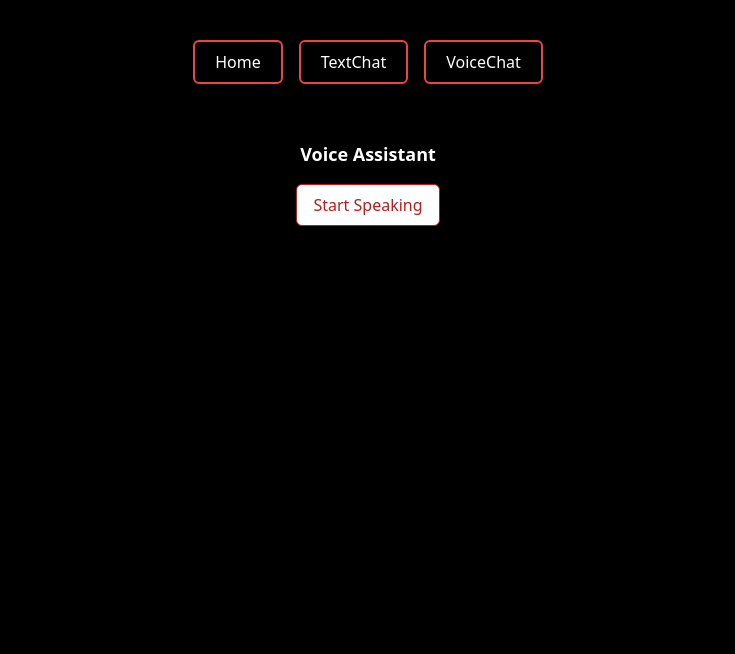
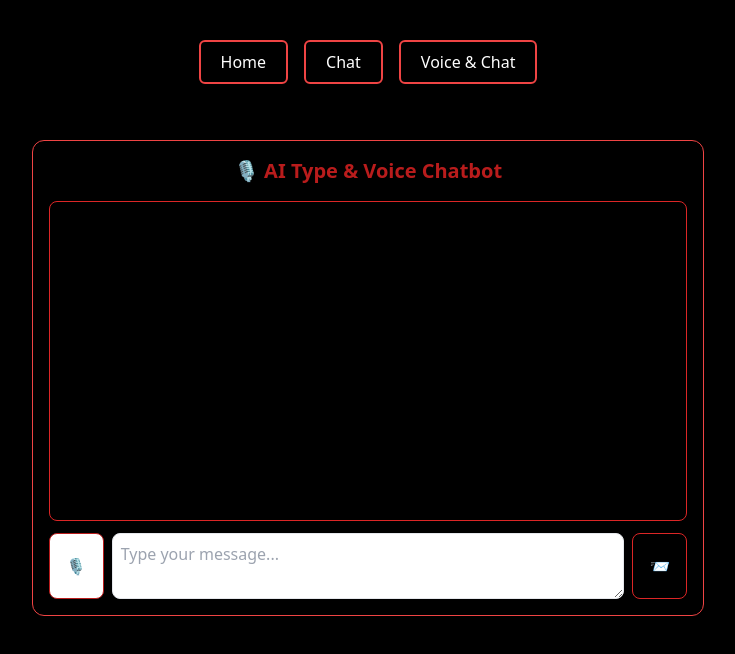
Before and after one commit to Muhammad-Bilal-Hussain/chatbot, a Next.js app: page /Voice in a window 1280 px wide. Shown: the top 654 px of the page, without its empty margins (272-1007 px from the left). Built offline with nearby package versions, Linux system fonts and the light colour scheme.

Commit message:
code update

```diff
--- a/src/app/Voice/page.tsx
+++ b/src/app/Voice/page.tsx
@@ -1,117 +1,201 @@
 "use client";
-import { useState } from "react";
+import { useState, useEffect, useRef } from "react";
 
-type SpeechRecognitionEventType = {
-  results: SpeechRecognitionResultList;
+// ✅ Define Speech Recognition Interface
+type SpeechRecognitionType = {
+  start: () => void;
+  stop: () => void;
+  continuous: boolean;
+  interimResults: boolean;
+  lang: string;
+  onresult: ((event: SpeechRecognitionEvent) => void) | null;
+  onend: (() => void) | null;
+  onerror: ((event: SpeechRecognitionError) => void) | null;
 };
 
-const Voice = () => {
-  const [text, setText] = useState(""); // Recognized text
-  const [reply, setReply] = useState(""); // AI ka response
-  const [isListening, setIsListening] = useState(false);
-  const [speech, setSpeech] = useState<SpeechSynthesisUtterance | null>(null);
+// ✅ Global Window Interface Update
+declare global {
+  interface Window {
+    SpeechRecognition?: new () => SpeechRecognitionType;
+    webkitSpeechRecognition?: new () => SpeechRecognitionType;
+  }
 
-  // ✅ Speech Recognition Setup
-  const recognition = new ((window as any).SpeechRecognition || (window as any).webkitSpeechRecognition)();
-  recognition.continuous = true; // 🟢 Continuous listening enable
-  recognition.interimResults = false;
-  recognition.lang = "en-US";
+  interface SpeechRecognitionEvent extends Event {
+    results: SpeechRecognitionResultList;
+  }
+
+  interface SpeechRecognitionError extends Event {
+    error: string;
+  }
+}
+
+export default function VoiceChatBot() {
+  const [message, setMessage] = useState(""); // Current input message
+  const [chatHistory, setChatHistory] = useState<{ role: string; text: string }[]>([]);
+  const [isListening, setIsListening] = useState(false); // Mic status
+  const [loading, setLoading] = useState(false); // AI response loading status
+  const chatContainerRef = useRef<HTMLDivElement>(null);
+  const recognitionRef = useRef<SpeechRecognitionType | null>(null);
+  const spokenTextRef = useRef<string>(""); // Variable to hold spoken text
+
+  // ✅ Initialize Speech Recognition
+  useEffect(() => {
+    if (typeof window !== "undefined") {
+      const SpeechRecognitionAPI = window.SpeechRecognition || window.webkitSpeechRecognition;
+      if (SpeechRecognitionAPI) {
+        recognitionRef.current = new SpeechRecognitionAPI();
+        recognitionRef.current.continuous = false; // Single speech
+        recognitionRef.current.interimResults = false;
+        recognitionRef.current.lang = "en-US";
+
+        recognitionRef.current.onresult = (event: SpeechRecognitionEvent) => {
+          spokenTextRef.current = event.results[0][0].transcript.trim(); // Extract speech text
+          setMessage(spokenTextRef.current); // Save spoken text in state
+          recognitionRef.current?.stop();
+        };
+
+        recognitionRef.current.onend = () => {
+          setIsListening(false);
+          if (spokenTextRef.current.trim()) {
+            sendMessage(spokenTextRef.current); // Send message automatically after speech input
+          }
+        };
+
+        recognitionRef.current.onerror = (event: SpeechRecognitionError) => {
+          console.error("Speech recognition error:", event.error);
+          setIsListening(false);
+        };
+      }
+    }
+
+    return () => {
+      recognitionRef.current?.stop();
+    };
+  }, []);
 
   // ✅ Start Listening Function
   const startListening = () => {
+    if (recognitionRef.current) {
       setIsListening(true);
-    setText(""); // Reset text before new recognition
-    recognition.start();
+      recognitionRef.current.start();
+    }
   };
 
-  let spokenText = ""; // Define spokenText in the outer scope
+  // ✅ Function to Send Message (Either Voice or Text)
+  const sendMessage = async (inputMessage?: string) => {
+    const finalMessage = inputMessage || message.trim();
+    if (!finalMessage) return;
 
-  // ✅ Speech Recognition Event Handling
-  recognition.onresult = async (event: SpeechRecognitionEventType) => {
-    spokenText = "";
-    for (let i = 0; i < event.results.length; i++) {
-      spokenText += event.results[i][0].transcript.trim() + " ";
-    }
-    setText(spokenText.trim()); // Save full speech text
+    setLoading(true);
 
-    // ✅ Jab user bolna band kare to recognition stop ho
-    setTimeout(() => {
-      recognition.stop();
-    }, 2000); // 2 sec tak silence detect karega
-  };
+    // Add user message to chat
+    const newChat = [...chatHistory, { role: "user", text: finalMessage }];
+    setChatHistory(newChat);
+    setMessage("");
 
-  // ✅ Speech Recognition Stopped / End Handling
-  recognition.onend = async () => {
-    setIsListening(false); // Listening ko reset karo
-
-    if (!text.trim()) {
-      setReply("I didn't hear anything.");
-      return;
-    }
-
-    // ✅ AI Response lene ke liye API request bhejna
     try {
-      const response = await fetch("/api/chat", {
+      const res = await fetch("/api/chat", {
         method: "POST",
         headers: { "Content-Type": "application/json" },
         body: JSON.stringify({
-          systemMessage: "You are a helpful AI assistant. Answer clearly and correctly.",
-          chatHistory: [
-            { role: "user", text: spokenText }
-          ]
+          chatHistory: [...chatHistory, { role: "user", text: finalMessage }],
         }),
       });
 
-      const data = await response.json();
-      if (data.reply) {
-        setReply(data.reply);
-        speakText(data.reply); // 🗣️ AI ka jawab bolwana
-      } else {
-        setReply("No response from AI.");
+      const data = await res.json();
+
+      // Clean response & update chat
+      const cleanResponse = data.reply.replace(/<\/?[^>]+(>|$)/g, "").trim();
+      setChatHistory([...newChat, { role: "ai", text: cleanResponse }]);
+      speakText(cleanResponse); // 🗣️ Speak the AI response
+    } catch {
+      setChatHistory([...newChat, { role: "ai", text: "❌ Failed to fetch response" }]);
     }
-    } catch (error) {
-      console.error("Error fetching AI response:", error);
-      setReply("Error getting response.");
+    setLoading(false);
+  };
+
+  // ✅ Function to Speak AI Response
+  const speakText = (text: string) => {
+    const utterance = new SpeechSynthesisUtterance(text);
+    utterance.lang = "en-US";
+    window.speechSynthesis.speak(utterance);
+  };
+
+  // ✅ Scroll to latest message
+  useEffect(() => {
+    if (chatContainerRef.current) {
+      chatContainerRef.current.scrollTop = chatContainerRef.current.scrollHeight;
+    }
+  }, [chatHistory]);
+
+  // ✅ Handle Enter key for sending text
+  const handleKeyDown = (e: React.KeyboardEvent<HTMLTextAreaElement>) => {
+    if (e.key === "Enter" && !e.shiftKey) {
+      e.preventDefault();
+      sendMessage();
     }
   };
 
-  recognition.onerror = (event: any) => {
-    console.error("Speech recognition error:", event.error);
-    setIsListening(false);
-  };
+  return (
+    <div className="max-w-full h-screen bg-black">
+      <div className="max-w-7xl mx-auto px-10">
+        <div className="flex flex-col items-center justify-center p-4">
+          <div className="border border-red-500 bg-black rounded-xl p-4 w-full max-w-lg md:max-w-xl lg:max-w-2xl">
+            <h1 className="text-xl font-bold text-center mb-4 text-red-700">🎙️ AI Type & Voice Chatbot</h1>
 
-  // ✅ Text to Speech Function
-  const speakText = (message: string) => {
-    if (speech) {
-      window.speechSynthesis.cancel();
-    }
+            {/* Chat Window */}
+            <div
+              ref={chatContainerRef}
+              className="border border-red-600 h-[40vh] overflow-y-auto p-3 rounded-lg bg-black text-red-700 scrollbar-thin scrollbar-thumb-gray-400 scrollbar-track-gray-200"
+            >
+              {chatHistory.map((msg, index) => (
+                <div
+                  key={index}
+                  className={`p-2 my-1 rounded-lg max-w-[80%] text-sm sm:text-base ${
+                    msg.role === "user"
+                      ? "bg-white text-black self-end ml-auto text-left"
+                      : "bg-white text-black text-left"
+                  }`}
+                >
+                  <div>{msg.text}</div>
+                </div>
+              ))}
+            </div>
 
-    const utterance = new SpeechSynthesisUtterance(message);
-    utterance.lang = "en-US";
-    setSpeech(utterance);
-
-    window.speechSynthesis.speak(utterance);
-  };
-
-  return (
-    <div className="w-full h-screen bg-black flex flex-col items-center p-4">
-      <h2 className="text-lg font-bold mb-4 text-white">Voice Assistant</h2>
-
-      {/* Start Listening Button */}
+            {/* Voice & Text Input Section */}
+            <div className="flex gap-2 mt-3">
+              {/* 🎤 Mic Button */}
               <button
                 onClick={startListening}
-        className={`px-4 py-2 rounded-md ${
+                className={`p-2 w-16 rounded-lg ${
                   isListening ? "bg-red-700 text-white" : "bg-white border border-red-700 text-red-700"
                 }`}
               >
-        {isListening ? "Listening..." : "Start Speaking"}
+                {isListening ? "🎤" : "🎙️"}
               </button>
 
-      {/* Display Recognized Text */}
-      {text && <p className="mt-4 text-lg font-semibold text-white">You said: {text}</p>}
-      {reply && <p className="mt-4 text-lg font-semibold text-white">AI says: {reply}</p>}
+              {/* 📝 Text Input */}
+              <textarea
+                className="w-full p-2 border rounded-lg focus:outline-none focus:ring-2 focus:ring-red-400 text-sm sm:text-base"
+                rows={2}
+                value={message}
+                onChange={(e) => setMessage(e.target.value)}
+                onKeyDown={handleKeyDown}
+                placeholder="Type your message..."
+              ></textarea>
+
+              {/* Send Button */}
+              <button
+                onClick={() => sendMessage()}
+                disabled={loading}
+                className="w-16 p-2 bg-black text-red-700 rounded-lg border border-red-600 hover:shadow-red-500 shadow-lg disabled:opacity-50 text-sm sm:text-base"
+              >
+                {loading ? "🤔" : "📨"}
+              </button>
+            </div>
+          </div>
+        </div>
+      </div>
     </div>
   );
-};
-
-export default Voice;
+}
--- a/src/app/component/Header.tsx
+++ b/src/app/component/Header.tsx
@@ -35,7 +35,7 @@ const Navbar = () => {
                 : "hover:bg-red-500 hover:text-black"
             }`}
           >
-            TextChat
+            Chat
           </button>
           <button
             onClick={() => handleNavigation("/Voice", "Voice")}
@@ -45,7 +45,7 @@ const Navbar = () => {
                 : "hover:bg-red-500 hover:text-black"
             }`}
           >
-            VoiceChat
+            Voice & Chat
           </button>
         </div>
       </div>
```
Lines whose indentation alone changed are shown as unchanged.
